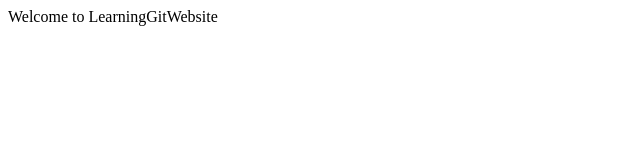
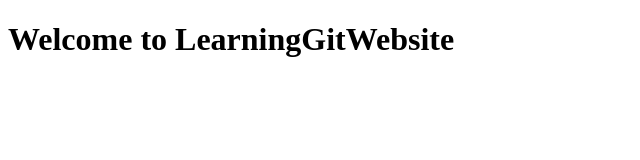
Before and after one commit to oo123code/LearningGitWebsite, a plain HTML site: page index.html in a window 1280 px wide. Shown: the whole page, without its empty margins (0-640 px from the left). Drawn offline with Linux system fonts and the light colour scheme.

Commit message:
Update index.html

```diff
--- a/index.html
+++ b/index.html
@@ -3,7 +3,7 @@
   <head>
     <title>Welcome to LearningGitWebsite</title>
   </head>
-  <body>
+  <h1>
     Welcome to LearningGitWebsite
-  </body>
+  </h1>
 </html>
```
